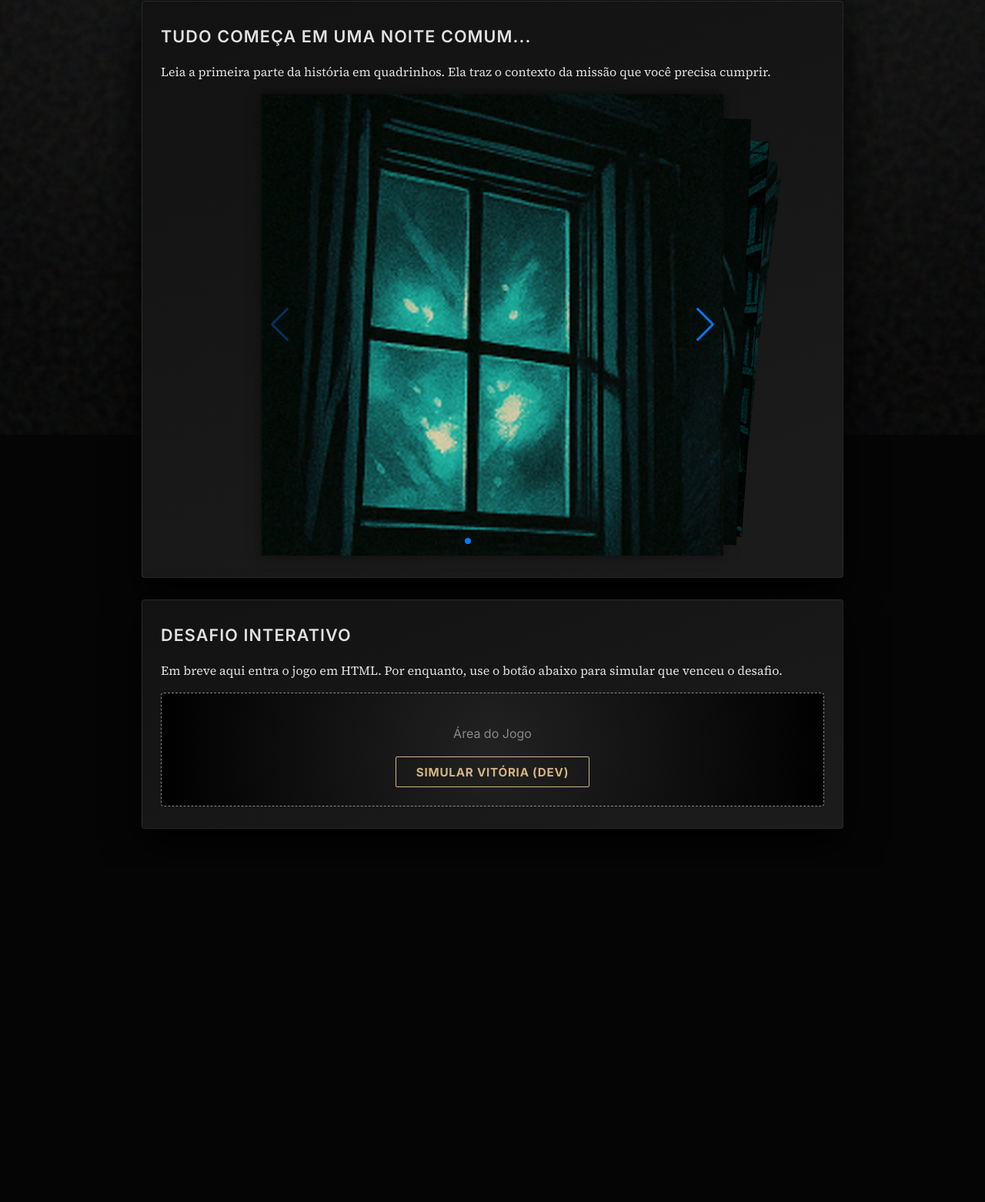
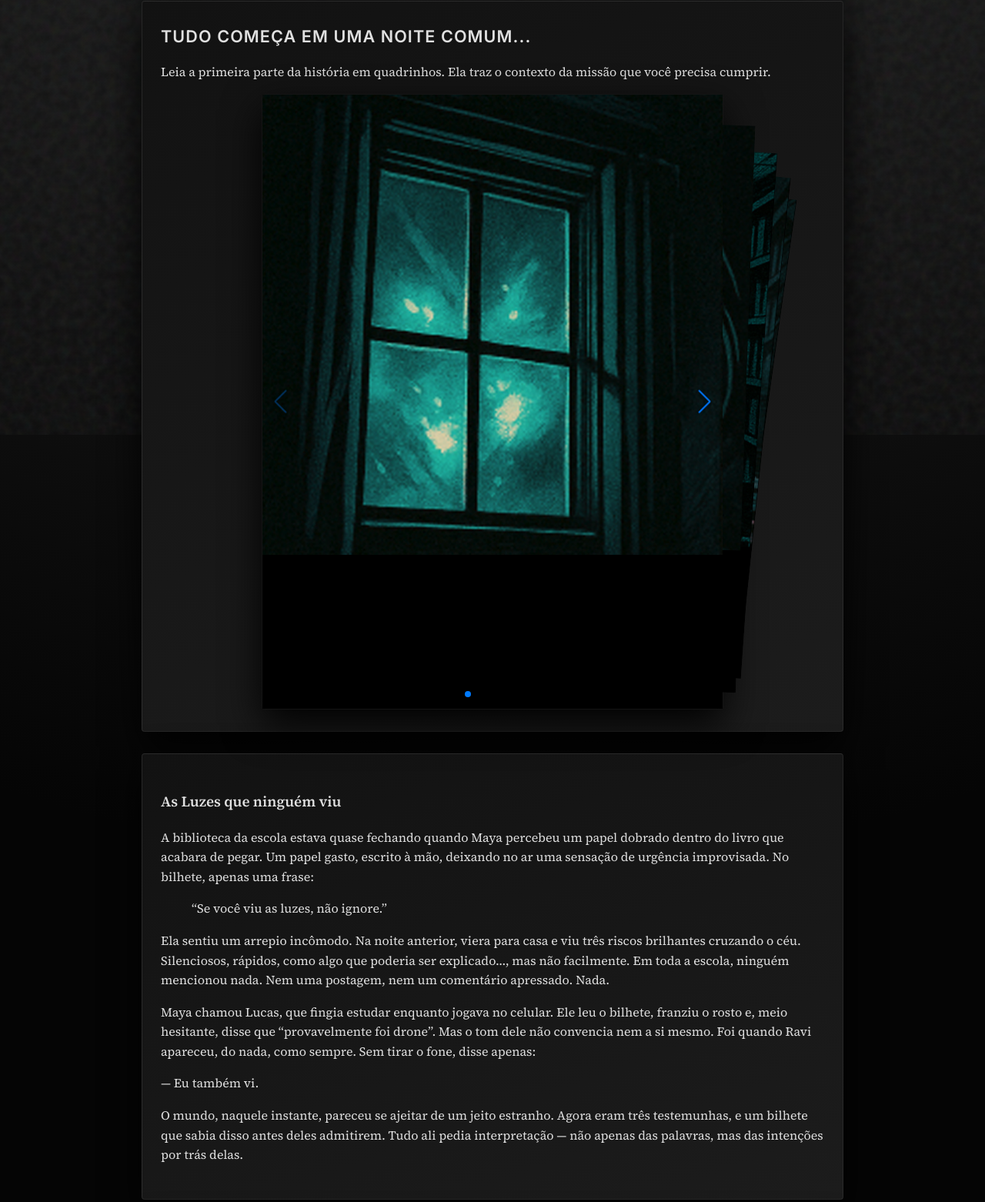
Before and after one commit to cbrito992/EdTech, a plain HTML site: page src/index.html in a window 1280 px wide. Shown: the part 907-2469 px from the top of the page at 77% size. Before the commit the page ends 2032 px from the top, so only its background shows below. Drawn offline with nearby package versions, Linux system fonts and the light colour scheme.

Commit message:
Inclusao do Texto da Narrativa

```diff
--- a/css/style.css
+++ b/css/style.css
@@ -403,13 +403,29 @@ body {
     display: none;
 }
 
+/* =========================
+   HQ - CORRIGIDO PARA RESPONSIVIDADE
+   ========================= */
+
 .hq-container {
-  width: 600px;
-  height: 600px;
-  max-width: 100%; /* Responsividade para mobile */
-  margin: 0 auto;  /* Centraliza o componente na tela */
-  border: 0px solid #fff; /* Opcional: Borda para destacar a área */
-  box-shadow: 0 0 15px rgba(0,0,0,0.5); /* Um brilho/sombra para dar destaque */
+  width: 100%;             /* Ocupa a largura da tela no mobile */
+  max-width: 600px;        /* No PC, trava em 600px para não ficar gigante */
+
+  /* A MÁGICA: Aspect Ratio */
+  /* Cria uma caixa retangular vertical (estilo folha A4/HQ) automaticamente */
+  aspect-ratio: 3 / 4;
+  height: auto;            /* Deixa a altura se ajustar baseada na largura */
+
+  margin: 0 auto;          /* Centraliza o bloco na tela */
+  background: #000;        /* Fundo preto para sobras laterais (letterbox) */
+
+  border-radius: var(--radius-card);
+  box-shadow: var(--shadow-soft);
+  border: var(--border-subtle);
+
+  /* Garante que nada vaze */
+  overflow: hidden;
+  position: relative;
 }
 
 .swiper-slide {
@@ -417,21 +433,33 @@ body {
   align-items: center;
   justify-content: center;
   background-color: #000;
+  height: 100%; /* Garante que o slide ocupe a altura do container */
 }
 
 .swiper-slide img {
-  display: flex;
-  justify-content: center;
-  align-items: center;
-  width: 100%;
-  height: 100%;
-  object-fit: cover;
+  display: block;
+  max-width: 100%;
+  max-height: 100%;
+
+  /* O SEGREDO DA CENTRALIZAÇÃO */
+  object-fit: contain;  /* Mostra a imagem INTEIRA sem cortar nada */
+
+  /* Remove propriedades desnecessárias em img (flexbox não se usa direto na img) */
 }
 
-/* Customização "Game" básica nas setas (ficam brancas) */
+/* Ajuste das setas para não cobrirem o texto no celular */
 .swiper-button-next, .swiper-button-prev {
-  color: #fff;
+  color: var(--color-accent); /* Usa o dourado do seu tema */
+  transform: scale(0.7);      /* Deixa as setas menores e mais discretas */
+  text-shadow: 0 0 5px #000;  /* Sombra para ler a seta em cima de imagens claras */
 }
-.swiper-pagination-bullet-active {
-  background: #fff;
+
+/* =========================
+   AJUSTE FINO MOBILE
+   ========================= */
+@media (max-width: 480px) {
+  .hq-container {
+     /* No celular, pode ser um pouco mais alto para aproveitar a tela vertical */
+     aspect-ratio: 2 / 3;
+  }
 }
--- a/src/index.html
+++ b/src/index.html
@@ -36,7 +36,8 @@
             <h1>Curso de Interpretação Textual – Nível 1</h1>
             <p>Bem-vindo! Aqui você vai treinar leitura, compreensão e interpretação de textos de forma leve e prática.
             </p>
-            <p>Assista ao vídeo, leia a HQ e realize o desafio para desbloquear os próximos níveis e a continuação da história.
+            <p>Assista ao vídeo, leia a HQ e realize o desafio para desbloquear os próximos níveis e a continuação da
+                história.
             </p>
         </section>
 
@@ -89,6 +90,29 @@
             </div>
         </section>
 
+        <!-- Texto Básico -->
+        <section class="card">
+            <h3>  As Luzes que ninguém viu </h3>
+            <p> A biblioteca da escola estava quase fechando quando Maya percebeu um papel dobrado dentro do livro que
+                acabara de pegar. Um papel gasto, escrito à mão, deixando no ar uma sensação de urgência improvisada. No
+                bilhete, apenas uma frase:</p>
+
+            <blockquote class="note-box">“Se você viu as luzes, não ignore.”</blockquote>
+
+            <p>Ela sentiu um arrepio incômodo. Na noite anterior, viera para casa e viu três riscos brilhantes cruzando
+                o céu. Silenciosos, rápidos, como algo que poderia ser explicado…, mas não facilmente. Em toda a escola,
+                ninguém mencionou nada. Nem uma postagem, nem um comentário apressado. Nada.</p>
+
+            <p> Maya chamou Lucas, que fingia estudar enquanto jogava no celular. Ele leu o bilhete, franziu o rosto e,
+                meio hesitante, disse que “provavelmente foi drone”. Mas o tom dele não convencia nem a si mesmo.
+                Foi quando Ravi apareceu, do nada, como sempre.
+                Sem tirar o fone, disse apenas:</p>
+                <p>— Eu também vi.</p>
+                O mundo, naquele instante, pareceu se ajeitar de um jeito estranho. Agora eram três testemunhas, e um
+                bilhete que sabia disso antes deles admitirem.
+                Tudo ali pedia interpretação — não apenas das palavras, mas das intenções por trás delas. </p>
+
+        </section>
         <!-- GAME -->
         <section id="game" class="card">
             <h2>Desafio interativo</h2>
```
